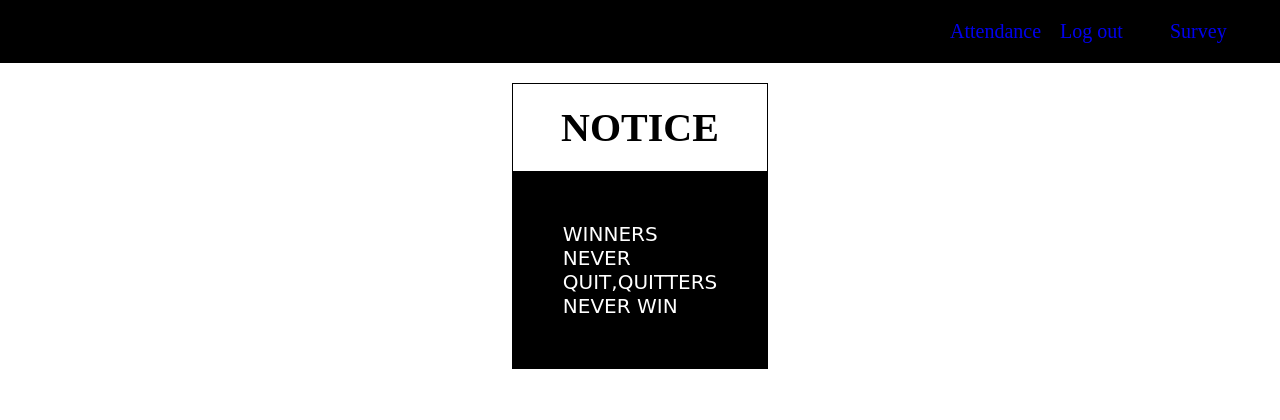
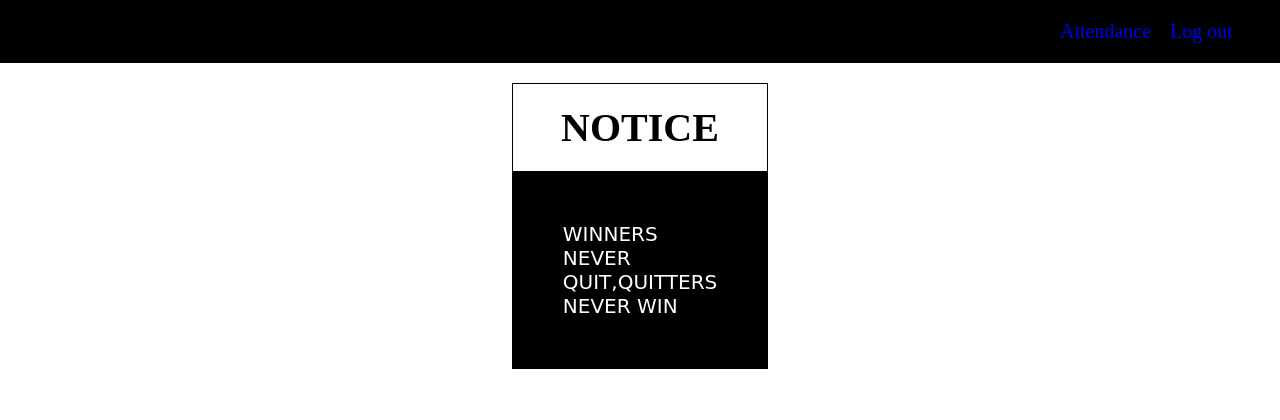
Before and after one commit to Ratu64/CGYM, a PHP site: page /userpage.php in a window 1280 px wide. Shown: the top 420 px of the page. Run offline with PHP 8.4, Linux system fonts and the light colour scheme; a user stored in the database is signed in; data comes from the database, SQL or seed files in the repository; data that the repository does not hold is empty.

Commit message:
Update userpage.php

```diff
--- a/userpage.php
+++ b/userpage.php
@@ -35,7 +35,6 @@
 
 			<li class="top-li"><a href="#view">Attendance</a></li>
 			<li class="top-li"><a href="logout.php">Log out</a></li>
-			<l1 class="top-li"><a href="survey.php">Survey</a></li>
 
 		</ul>
 	</div>
```
